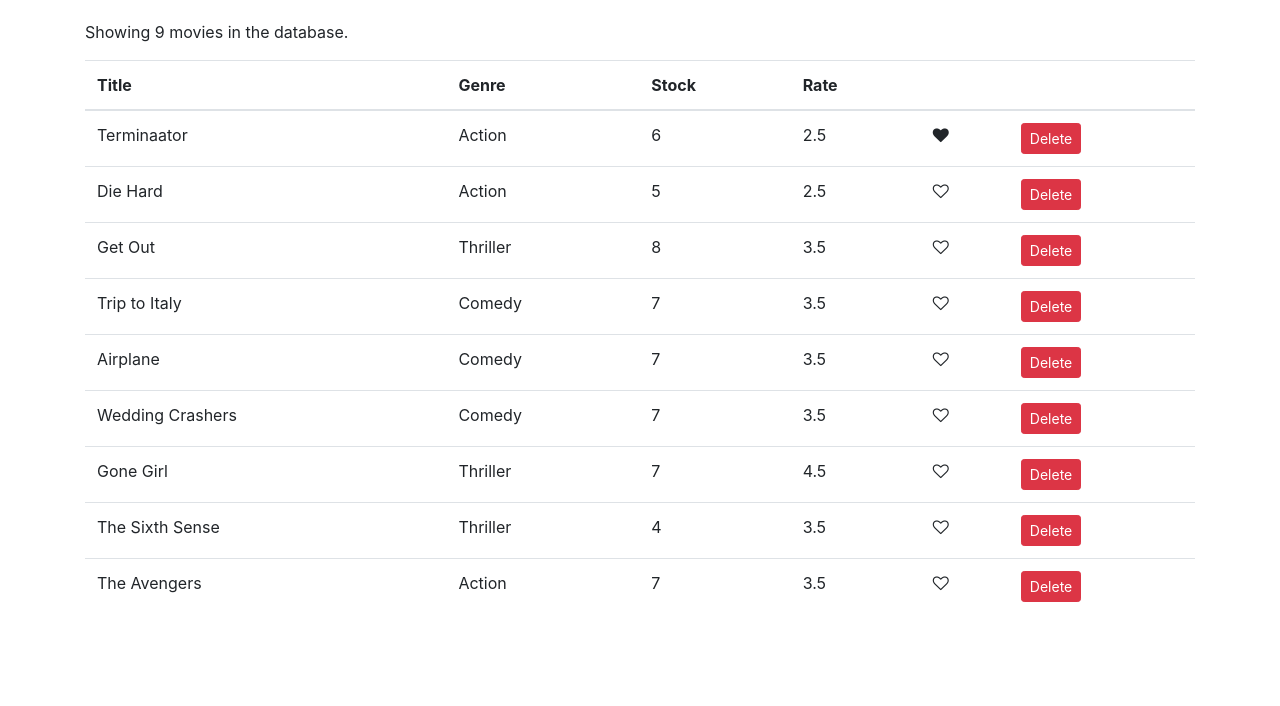
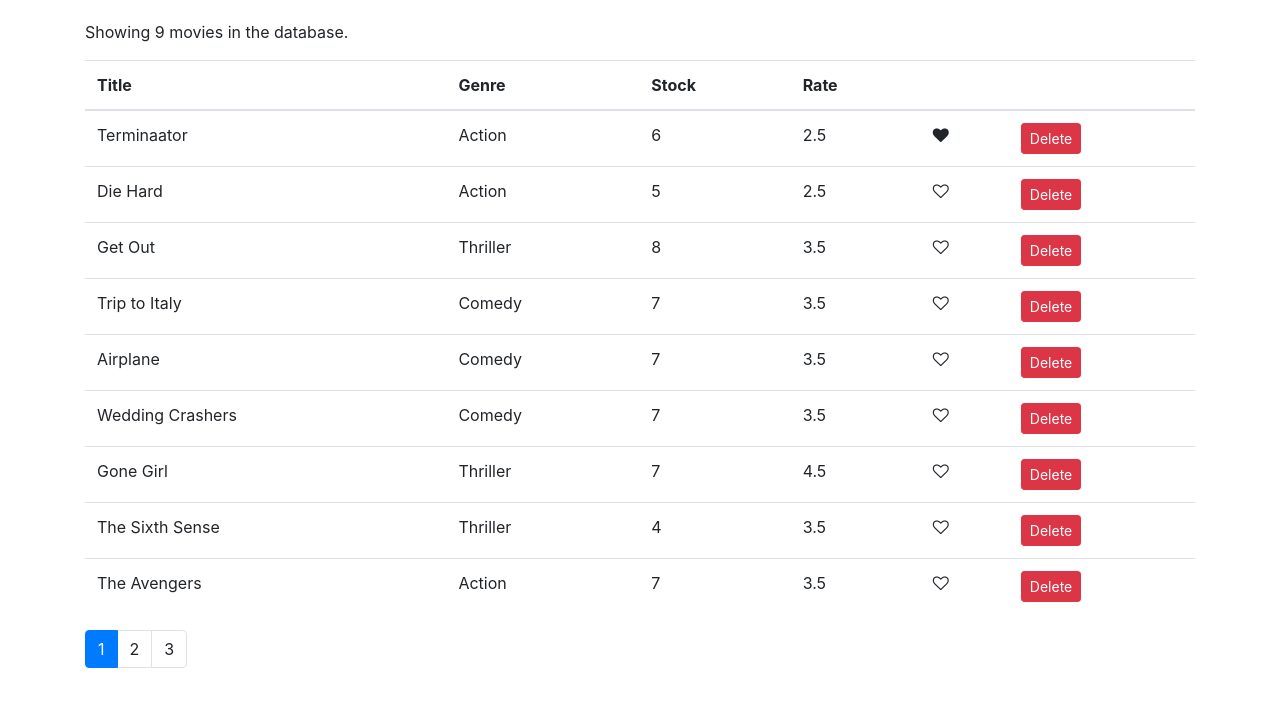
Before and after one commit to sjeon466/react-vidly-app, a React (Create React App) app: page / in a window 1280 px wide. Shown: the top 706 px of the page. Built offline with nearby package versions, Linux system fonts and the light colour scheme.

Commit message:
add focus for pagination

```diff
--- a/src/components/common/pagination.jsx
+++ b/src/components/common/pagination.jsx
@@ -8,8 +8,10 @@
 // ouput (event raised) invoke  onPageinationClicked event
 
 const Pagination = props => {
+  const { itemsCount, pageSize, currentPage, onPageChange } = props;
+  console.log(currentPage);
+
   // [1,2,3].map()
-  const { itemsCount, pageSize } = props;
   const pagesCount = Math.ceil(itemsCount / pageSize);
   //console.log(pagesCount);
   if (pagesCount === 1) return null;
@@ -19,8 +21,13 @@
     <nav>
       <ul className="pagination">
         {pages.map(page => (
-          <li key={page} className="page-item">
-            <a className="page-link">{page}</a>
+          <li
+            key={page}
+            className={page === currentPage ? "page-item active" : "page-item"}
+          >
+            <a className="page-link" onClick={() => onPageChange(page)}>
+              {page}
+            </a>
           </li>
         ))}
       </ul>
--- a/src/components/movies.jsx
+++ b/src/components/movies.jsx
@@ -6,7 +6,8 @@
 class Movies extends Component {
   state = {
     movies: getMovies(),
-    pageSize: 10
+    pageSize: 4,
+    currentPage: 1
   };
 
   handleDelete = movie => {
@@ -23,12 +24,13 @@
   };
 
   handlePageChange = page => {
-    console.log("handlePageChange, page = ", page);
+    //console.log("handlePageChange, page = ", page);
+    this.setState({ currentPage: page });
   };
 
   render() {
     const { length: count } = this.state.movies;
-
+    const { pageSize, currentPage } = this.state;
     if (count === 0) return <p>There are no movies in the database.</p>;
 
     return (
@@ -72,8 +74,9 @@
         </table>
         <Pagination
           itemsCount={count}
-          pageSize={this.state.pageSize}
-          onPageChange={this.handlePageChange()}
+          pageSize={pageSize}
+          currentPage={currentPage}
+          onPageChange={this.handlePageChange}
         />
       </React.Fragment>
     );
```
